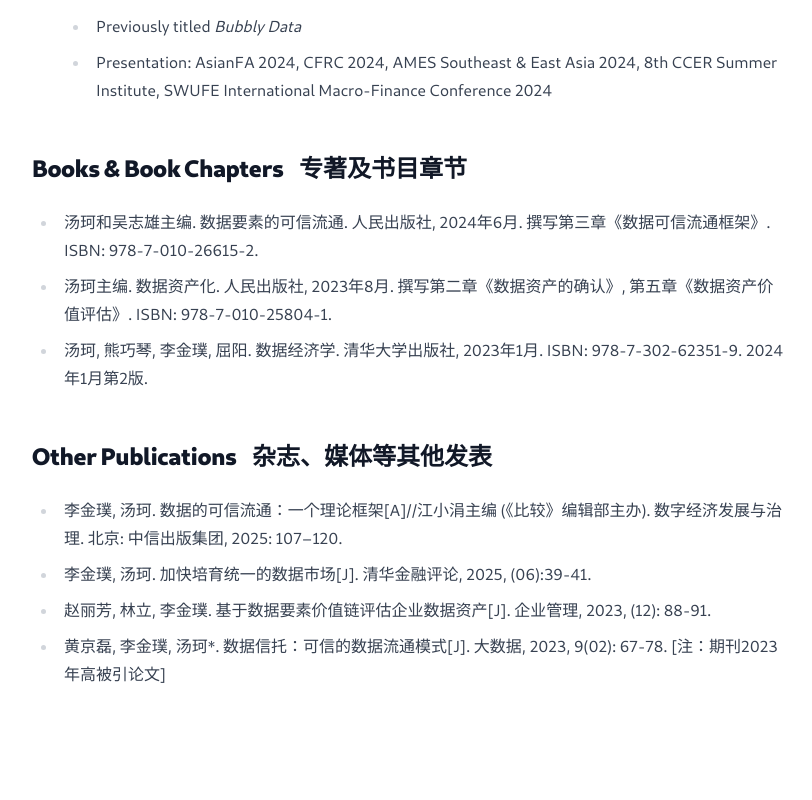
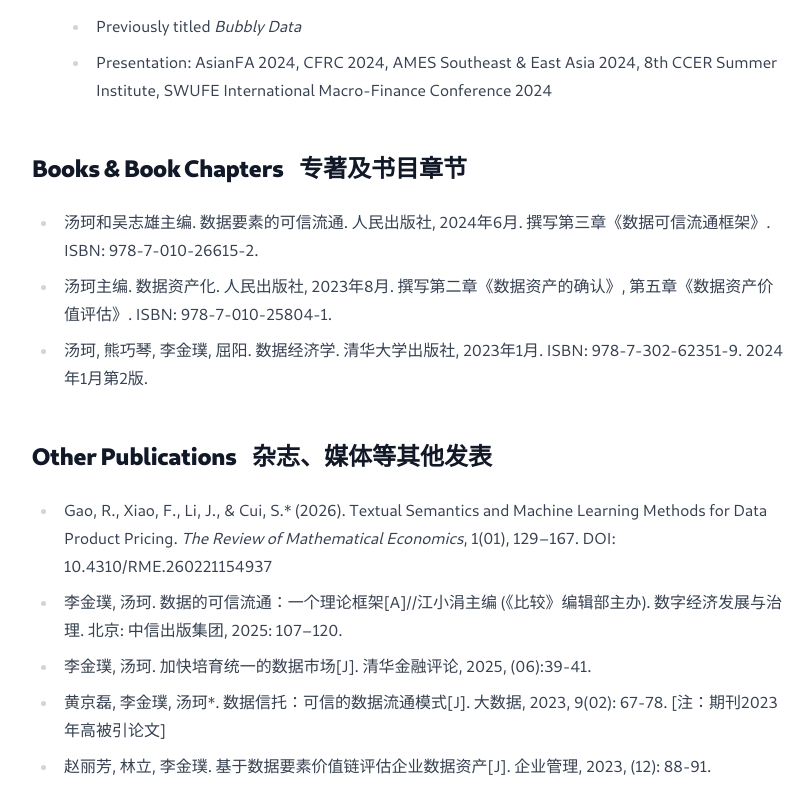
Before and after one commit to lijinpu/lijinpu.github.io, a Next.js app: page /research in a window 1280 px wide. Shown: the part 1052-1852 px from the top of the page, without its empty margins (232-1044 px from the left). Before the commit the page ends 1760 px from the top, so only its background shows below. Built offline with nearby package versions, Linux system fonts and the light colour scheme.

Commit message:
auto update

```diff
--- a/pages/cv.tsx
+++ b/pages/cv.tsx
@@ -123,18 +123,15 @@ export default function CV({ lastUpdateISO }: InferGetStaticPropsType<typeof get
             </li>
           </ul>
 
-          <h2>Service &nbsp;&nbsp; 学术服务</h2>
+          <h2>Other Publications &nbsp;&nbsp; 杂志、媒体等其他发表</h2>
           <ul>
-            <li>Referee: <i>China Economic Review</i>, <i>Economic Modelling</i>, <i>China & World Economy</i>, <i>International Journal of Economic Theory</i>, <i>Industrial Management & Data Systems</i></li>
+           <li>Gao, R., Xiao, F., Li, J., & Cui, S.* (2026). Textual Semantics and Machine Learning Methods for Data Product Pricing. <i>The Review of Mathematical Economics</i>, 1(01), 129–167. DOI: 10.4310/RME.260221154937</li>
+           <li>李金璞, 汤珂. 数据的可信流通：一个理论框架[A]//江小涓主编 (《比较》编辑部主办). 数字经济发展与治理. 北京: 中信出版集团, 2025: 107–120.</li>
+           <li>李金璞, 汤珂. 加快培育统一的数据市场[J]. 清华金融评论, 2025, (06):39-41. </li>
+           <li>黄京磊, 李金璞, 汤珂*. 数据信托：可信的数据流通模式[J]. 大数据, 2023, 9(02): 67-78. [注：期刊2023年高被引论文]</li>
+           <li>赵丽芳, 林立, 李金璞. 基于数据要素价值链评估企业数据资产[J]. 企业管理, 2023, (12): 88-91.</li>
           </ul>
 
-          <h2>Other Publications &nbsp;&nbsp; 杂志、媒体等其他发表</h2>
-          <ul>
-           <li>李金璞, 汤珂. 数据的可信流通：一个理论框架[A]//江小涓主编 (《比较》编辑部主办). 数字经济发展与治理. 北京: 中信出版集团, 2025: 107–120.</li>
-           <li>李金璞, 汤珂. 加快培育统一的数据市场[J]. 清华金融评论, 2025, (06):39-41. </li>
-           <li>赵丽芳, 林立, 李金璞. 基于数据要素价值链评估企业数据资产[J]. 企业管理, 2023, (12): 88-91.</li>
-           <li>黄京磊, 李金璞, 汤珂*. 数据信托：可信的数据流通模式[J]. 大数据, 2023, 9(02): 67-78. [注：期刊2023年高被引论文]</li>
-          </ul>
         </div>
       </main>
 
--- a/pages/research.tsx
+++ b/pages/research.tsx
@@ -80,10 +80,11 @@ export default function Research() {
 
     <h2>Other Publications &nbsp;&nbsp; 杂志、媒体等其他发表</h2>
           <ul>
+           <li>Gao, R., Xiao, F., Li, J., & Cui, S.* (2026). Textual Semantics and Machine Learning Methods for Data Product Pricing. <i>The Review of Mathematical Economics</i>, 1(01), 129–167. DOI: 10.4310/RME.260221154937</li>
            <li>李金璞, 汤珂. 数据的可信流通：一个理论框架[A]//江小涓主编 (《比较》编辑部主办). 数字经济发展与治理. 北京: 中信出版集团, 2025: 107–120.</li>
            <li>李金璞, 汤珂. 加快培育统一的数据市场[J]. 清华金融评论, 2025, (06):39-41. </li>
+           <li>黄京磊, 李金璞, 汤珂*. 数据信托：可信的数据流通模式[J]. 大数据, 2023, 9(02): 67-78. [注：期刊2023年高被引论文]</li>
            <li>赵丽芳, 林立, 李金璞. 基于数据要素价值链评估企业数据资产[J]. 企业管理, 2023, (12): 88-91.</li>
-           <li>黄京磊, 李金璞, 汤珂*. 数据信托：可信的数据流通模式[J]. 大数据, 2023, 9(02): 67-78. [注：期刊2023年高被引论文]</li>
           </ul>
 
         </div>
```
